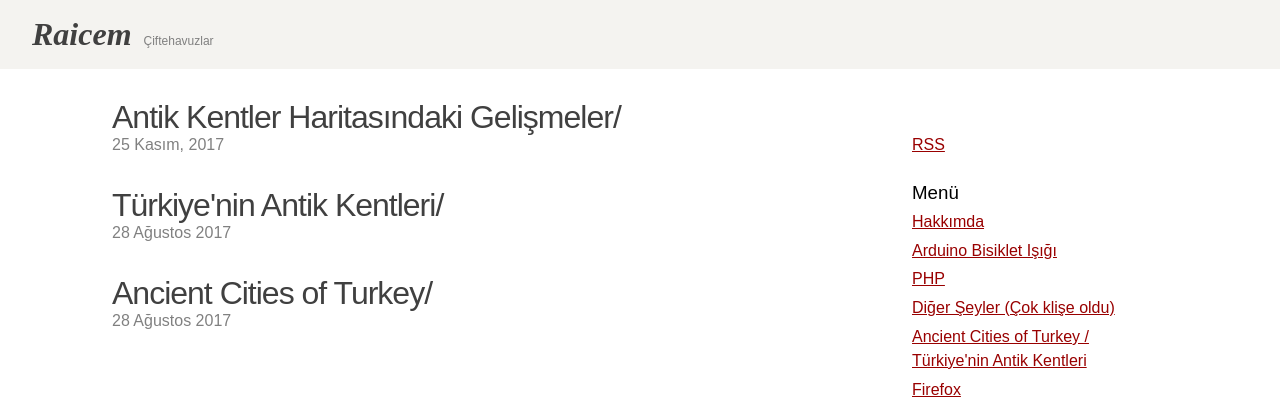
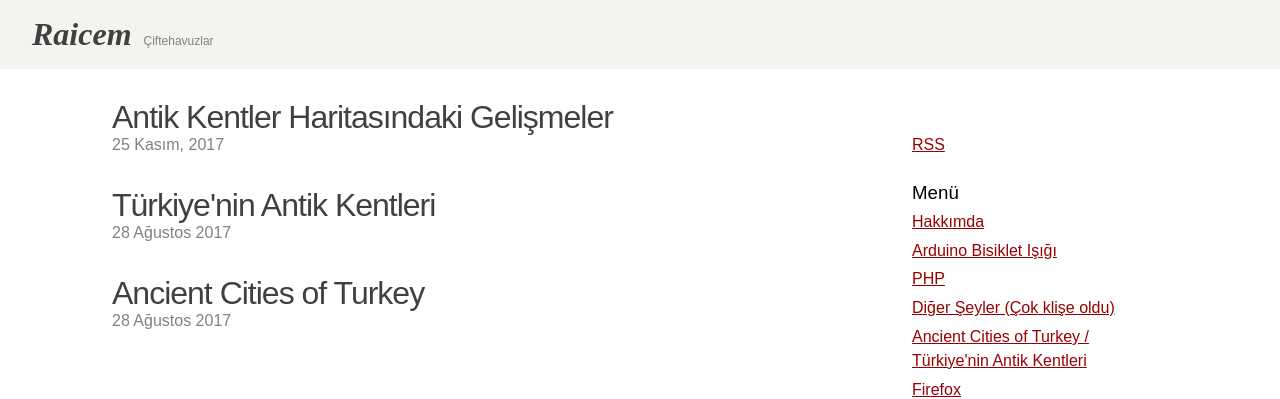
Before and after one commit to raicem/ciftehavuz, a Jekyll site: the page built from categories/ancient-cities-of-turkey/index.html, in a window 1280 px wide. Shown: the top 399 px of the page. Built offline with Jekyll 4.4.1, drawn with Linux system fonts in a browser that asks for light colours.

Commit message:
link fix

```diff
--- a/_layouts/categories.html
+++ b/_layouts/categories.html
@@ -6,7 +6,7 @@ layout: default
 <article>
     <header class="article-header">
         <h3 class="link article-title">
-            <a class="link" href="/{{ post.url }}">{{ post.title }}/</a>
+            <a class="link" href="/{{ post.url }}">{{ post.title }}</a>
         </h3>
          <p class="article-title-small">{{ post.custom-date }}</p>
     </header>
```
